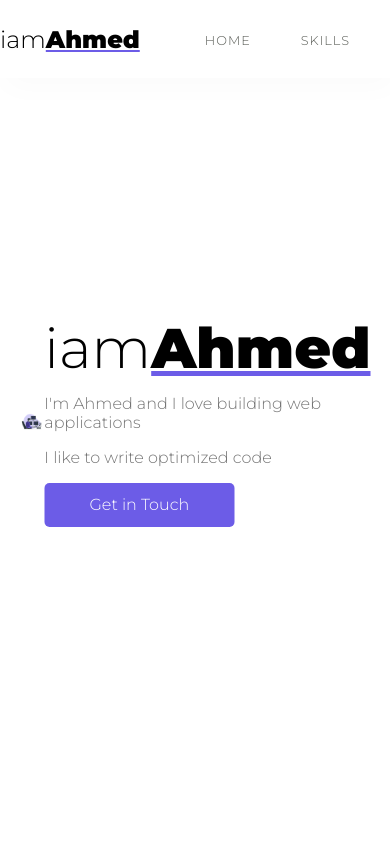
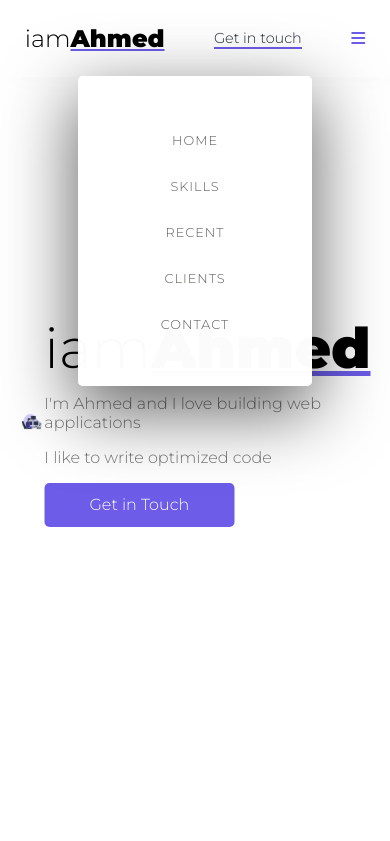
Before and after one commit to ahmadrazach/ahmadrazach.github.io, a plain HTML site: page index.html in a window 390 px wide. Shown: the top 841 px of the page. Drawn offline with Linux system fonts and the light colour scheme.

Commit message:
Update index.css AND INDEX.html
Changes to make it responsive

```diff
--- a/assets/css/index.css
+++ b/assets/css/index.css
@@ -92,6 +92,37 @@ nav ul li a:hover {
   font-weight: 800;
   text-decoration: underline;
   text-decoration-color: var(--main-bg-color);
+}
+.toggle-btn {
+  display: none;
+}
+
+@media screen and (max-width: 992px) {
+  nav ul li a {
+    padding: 0px 1vw;
+  }
+}
+
+@media screen and (max-width: 600px) {
+  .menu {
+    position: absolute;
+    background-color: var(--neutral-light-grayish-blue);
+    width: 60%;
+    border-radius: 5px;
+    box-shadow: rgba(0, 0, 0, 0.596) 0px 22px 70px 4px;
+    display: flex;
+    flex-direction: column;
+    align-items: center;
+    margin-top: 400px;
+    padding: 40px 0;
+    background-color: rgba(255, 255, 255, 0.986);
+  }
+  .toggle-btn {
+    display: block;
+  }
+  .toggle-btn i {
+    color: var(--main-bg-color);
+  }
 }
 
 /* Content */
--- a/index.html
+++ b/index.html
@@ -28,6 +28,10 @@
             </ul>
             <!-- Get in touch button (more of a link) -->
             <a href="#" class="get-in-touch">Get in touch</a>
+            <!-- Div of the button-->
+            <div class="toggle-btn">
+                <i class="fas fa-bars"></i>
+            </div>
         </nav>
     </section>
 
```
